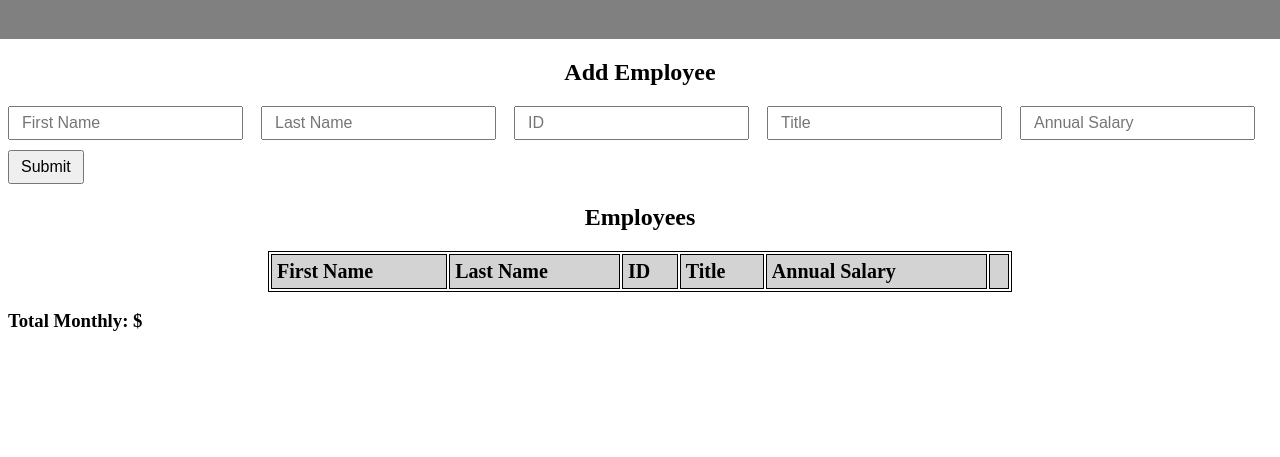
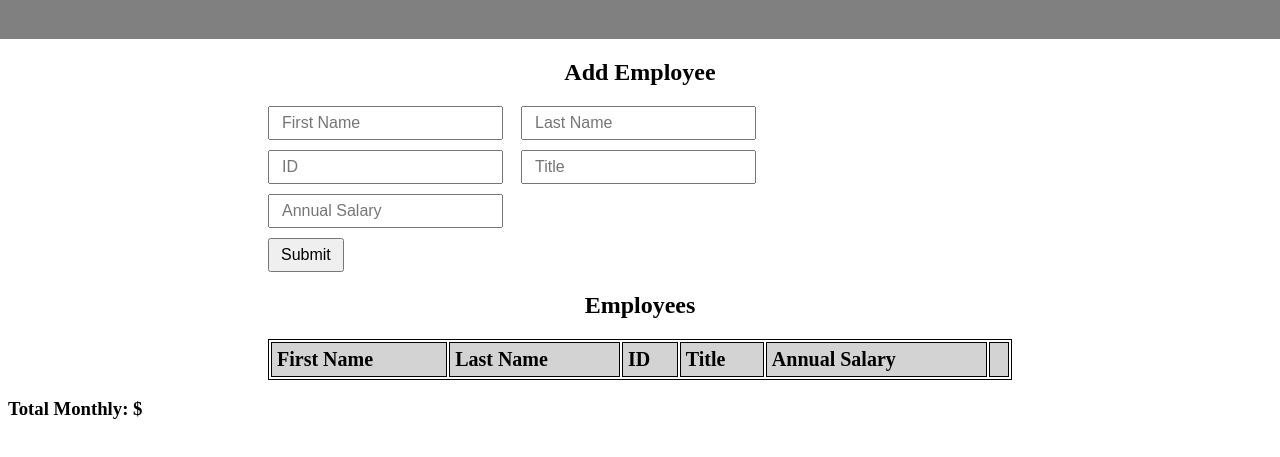
Before and after one commit to Jay-Wikstrom/weekend-jquery-salary-calculator, a plain HTML site: page index.html in a window 1280 px wide. Shown: the part 81-538 px from the top of the page. Drawn offline with Linux system fonts and the light colour scheme.

Commit message:
centered form

```diff
--- a/style.css
+++ b/style.css
@@ -51,3 +51,8 @@ table, th, td {
 td {
     padding-left: 10px;
 }
+
+#form {
+    width: 744px;
+    margin: 0 auto;
+}
```
